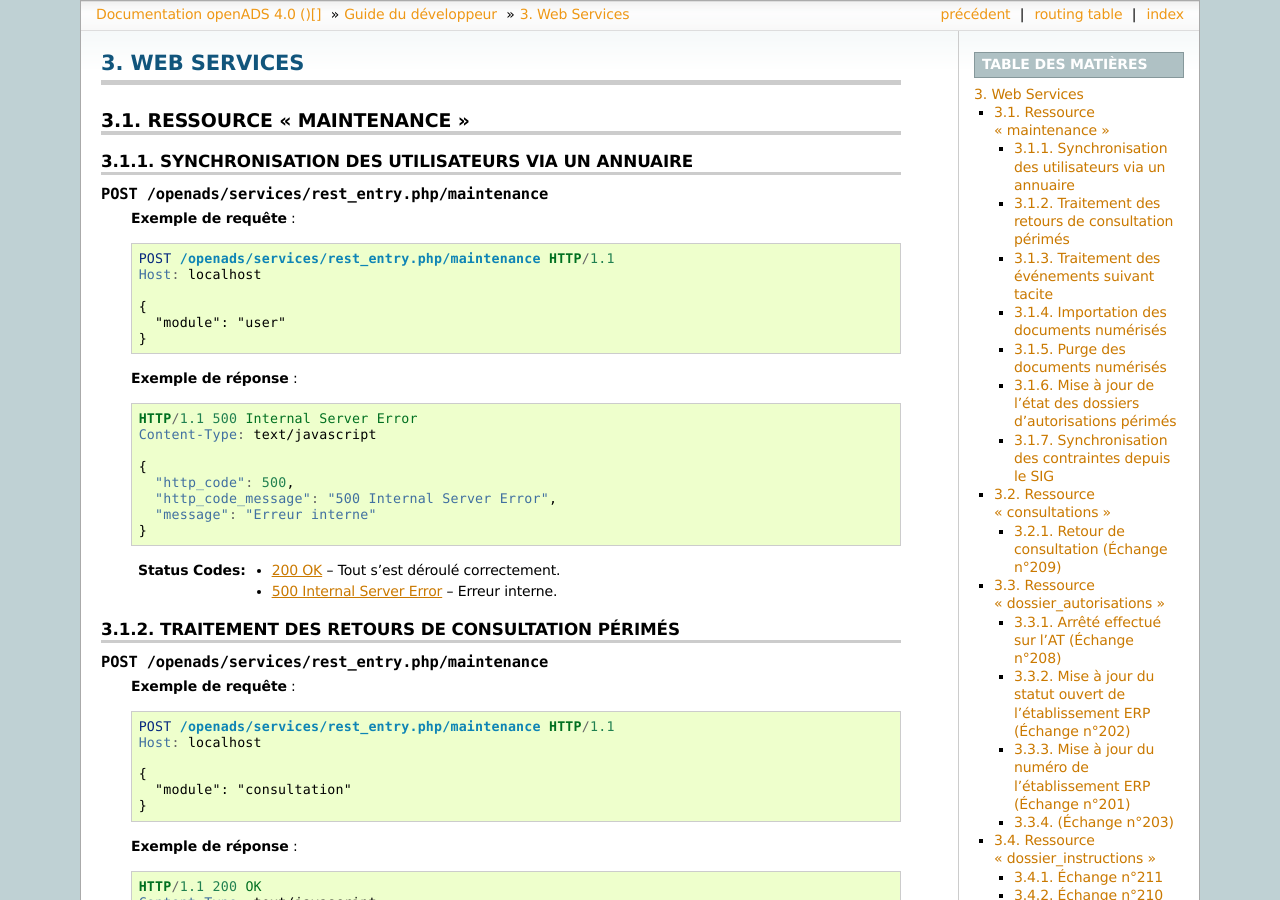
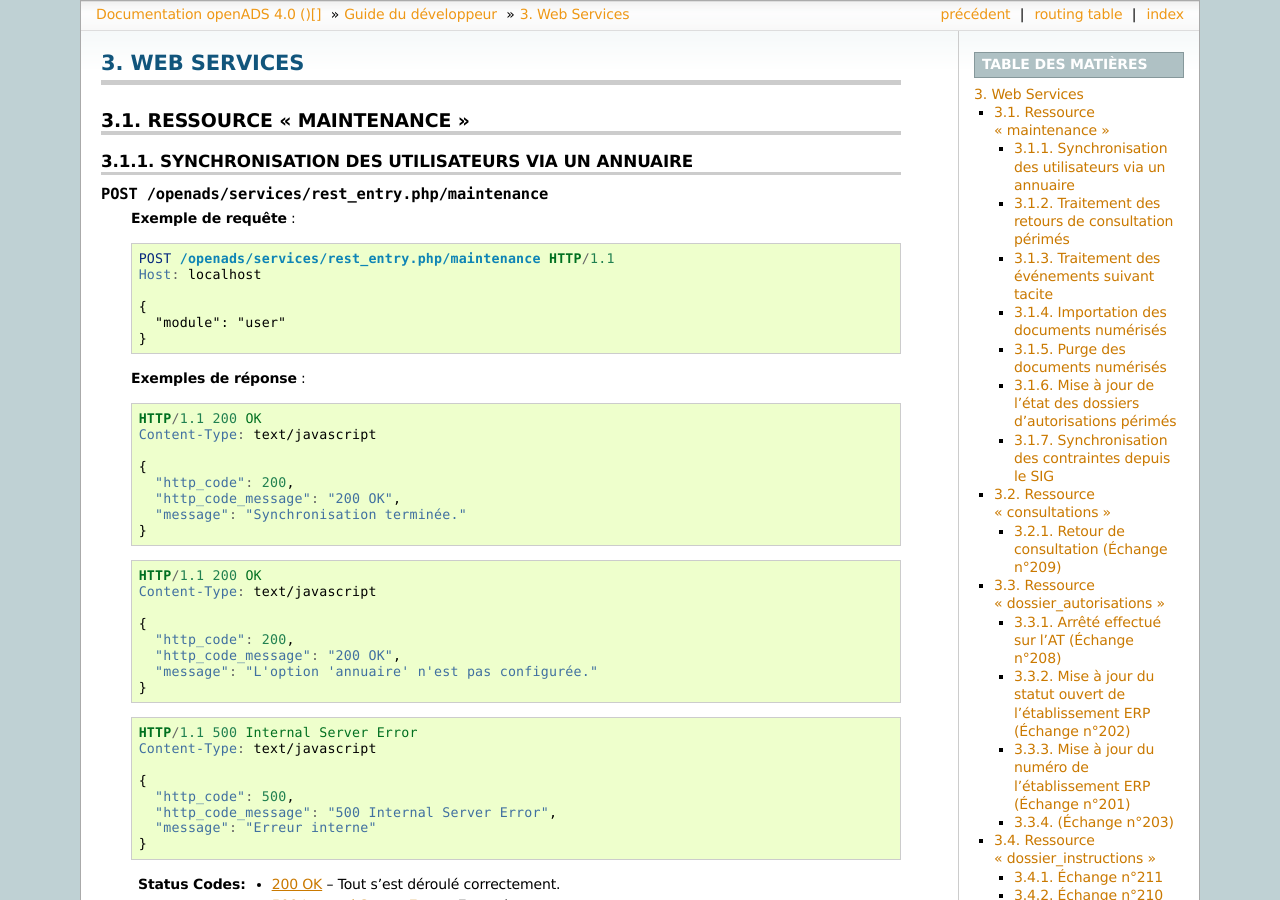
Before and after one commit to mpavaux/openads-documentation, a Sphinx documentation site: the page built from source/guide_developpeur/web_services.rst, in a window 1280 px wide and 900 px high. Built offline with Sphinx 7.4.7, drawn with Linux system fonts in a browser that asks for light colours.

Commit message:
Met à jour les retours possibles sur l'appel du WS de synchronisation des utilisateurs

```diff
--- a/source/guide_developpeur/web_services.rst
+++ b/source/guide_developpeur/web_services.rst
@@ -27,7 +27,29 @@
         "module": "user"
       }
 
-   **Exemple de réponse** :
+   **Exemples de réponse** :
+
+   .. sourcecode:: http
+
+      HTTP/1.1 200 OK
+      Content-Type: text/javascript
+
+      {
+        "http_code": 200,
+        "http_code_message": "200 OK",
+        "message": "Synchronisation terminée."
+      }
+
+   .. sourcecode:: http
+
+      HTTP/1.1 200 OK
+      Content-Type: text/javascript
+
+      {
+        "http_code": 200,
+        "http_code_message": "200 OK",
+        "message": "L'option 'annuaire' n'est pas configurée."
+      }
 
    .. sourcecode:: http
 
```
